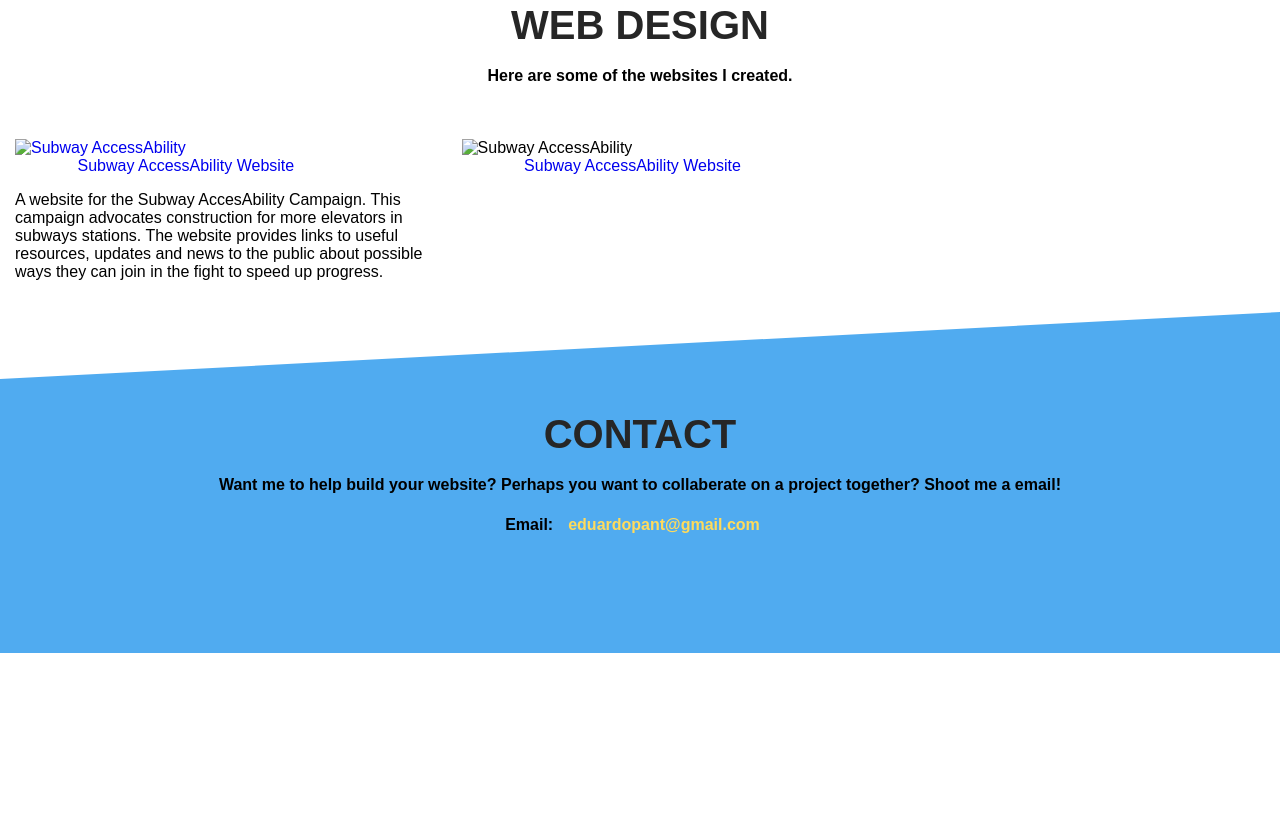
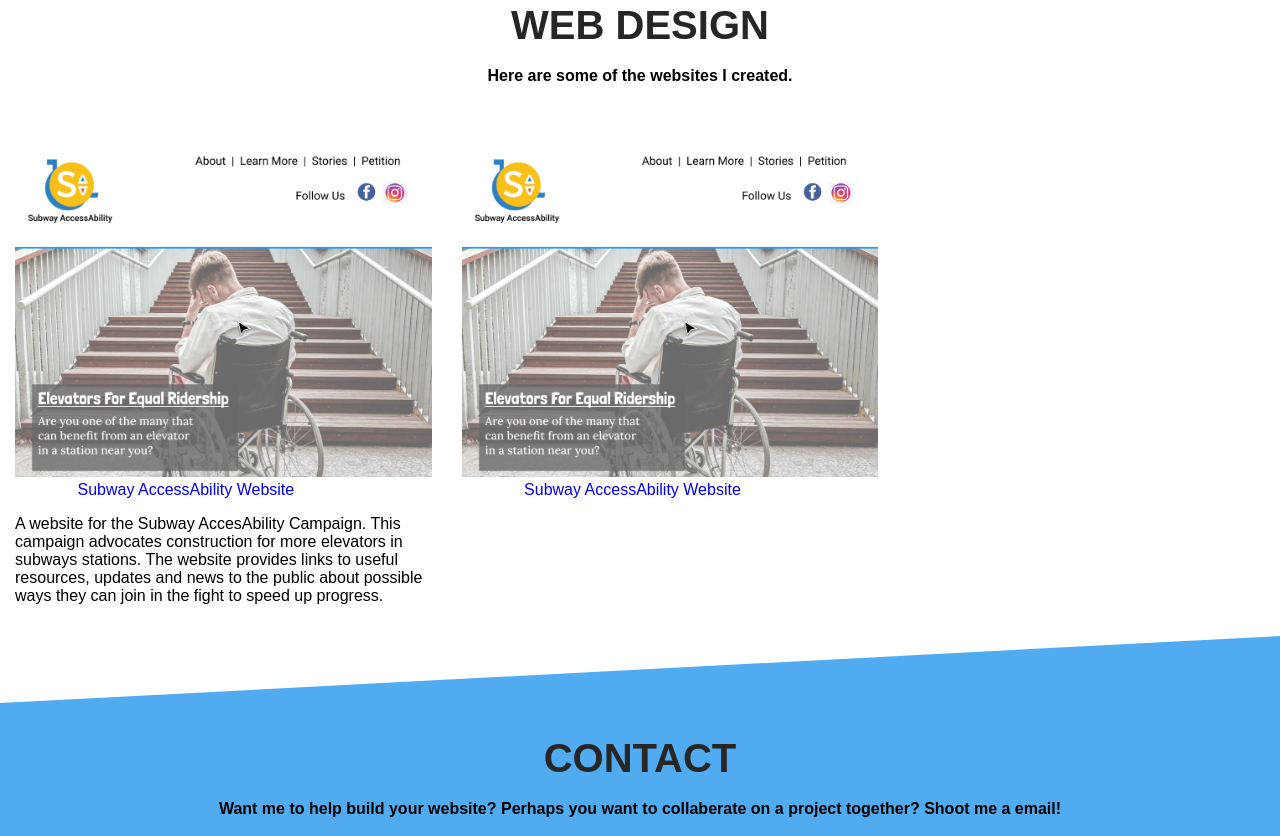
Before and after one commit to Eduardo8907/Portfolio-Website, a plain HTML site: page index.html in a window 1280 px wide. Shown: the part 1124-1960 px from the top of the page. Before the commit the page ends 1777 px from the top, so only its background shows below. Drawn offline with Linux system fonts and the light colour scheme; the site is published under a folder, as on GitHub Pages, so addresses that start at the root find nothing.

Commit message:
Update index.html

```diff
--- a/index.html
+++ b/index.html
@@ -56,12 +56,12 @@
 
                     <div class="row">
                         <div class="column">
-                        <a href="saa.html"><img src="/images/saaWebsiteThumbnail.PNG" alt="Subway AccessAbility">
+                        <a href="saa.html"><img src="images/saaWebsiteThumbnail.PNG" alt="Subway AccessAbility">
                         <figcaption>Subway AccessAbility Website</figcaption></a>
                         <p>A website for the Subway AccesAbility Campaign. This campaign advocates construction for more elevators in subways stations. The website provides links to useful resources, updates and news to the public about possible ways they can join in the fight to speed up progress.</p>
                         </div>
                         <div class="column">
-                        <img src="/images/saaWebsiteThumbnail.png" alt="Subway AccessAbility">
+                        <img src="images/saaWebsiteThumbnail.PNG" alt="Subway AccessAbility">
                         <a href="saa.html"><figcaption>Subway AccessAbility Website</figcaption></a>
                         </div>
                     </div>
```
